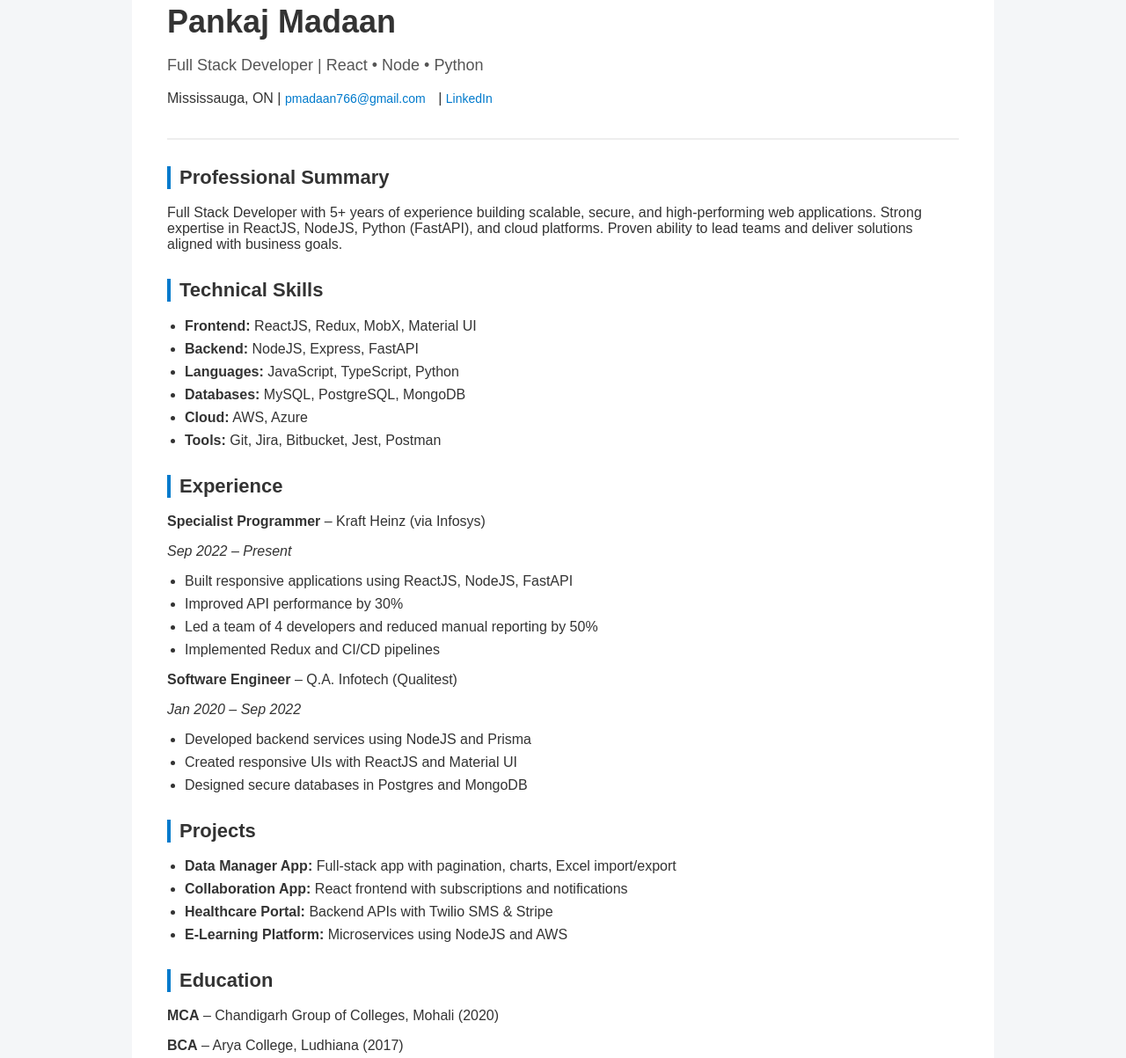
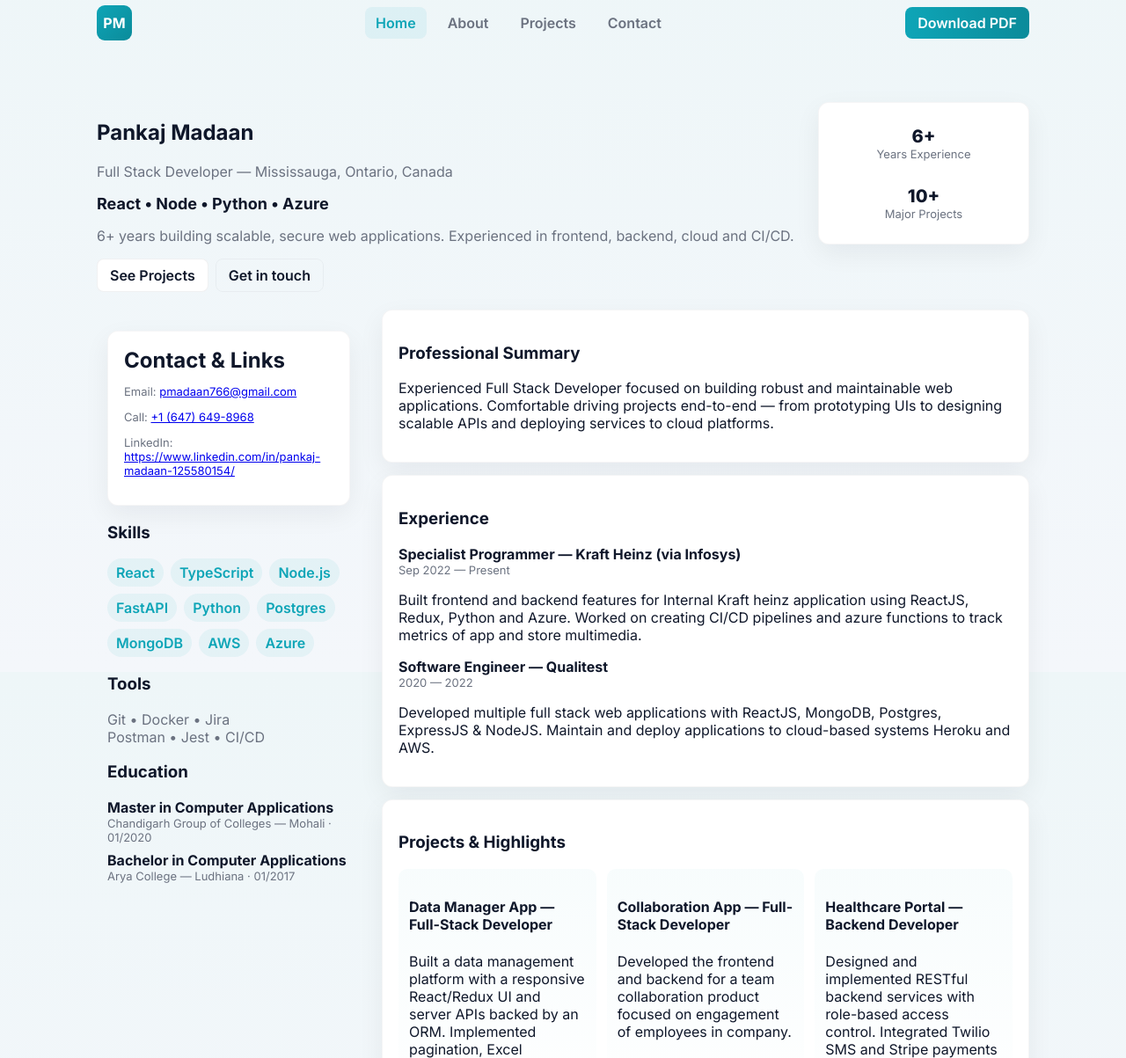
Before and after one commit to pankajmadaan/pankajmadaan, a plain HTML site: page index.html in a window 1280 px wide. Shown: the part 36-1239 px from the top of the page at 88% size. Drawn offline with Linux system fonts and the light colour scheme.

Commit message:
add code

```diff
--- /dev/null
+++ b/assets/css/styles.css
@@ -0,0 +1,84 @@
+:root{
+  --bg: #f4f7fb;
+  --card: #ffffff;
+  --muted: #6b7280;
+  --accent: #0ea5b7;
+  --accent-2: #0b8b9a;
+  --text: #0f172a;
+  --glass: rgba(255,255,255,0.6);
+  --shadow: 0 10px 30px rgba(15,23,42,0.06);
+  --radius:12px;
+  --max-width:1100px;
+}
+*{box-sizing:border-box}
+html,body{height:100%;margin:0;font-family:Inter, system-ui, -apple-system, 'Segoe UI', Roboto, Arial;background:linear-gradient(180deg,#eef6f8 0%,var(--bg) 100%);color:var(--text);-webkit-font-smoothing:antialiased}
+.wrap{max-width:var(--max-width);margin:28px auto;padding:0 20px}
+.site-header{background:transparent;padding:14px 0}
+.header-inner{display:flex;align-items:center;justify-content:space-between;gap:12px}
+.brand{display:flex;align-items:center;gap:12px;text-decoration:none;color:var(--text)}
+.avatar{display:inline-flex;align-items:center;justify-content:center;width:40px;height:40px;border-radius:9px;background:linear-gradient(135deg,var(--accent),var(--accent-2));color:#fff;font-weight:700}
+.brand-text{font-weight:700;font-size:16px}
+.nav{position:relative}
+.nav-list{display:flex;gap:12px;list-style:none;margin:0;padding:0}
+.nav-list a{padding:8px 12px;border-radius:8px;color:var(--muted);text-decoration:none;font-weight:600}
+.nav-list a:hover,.nav-list a.active{background:rgba(14,165,183,0.08);color:var(--accent)}
+.header-actions{display:flex;align-items:center;gap:10px}
+.btn{display:inline-block;padding:8px 14px;border-radius:8px;background:#fff;border:1px solid rgba(15,23,42,0.06);text-decoration:none;color:var(--text);font-weight:600}
+.btn.primary{background:linear-gradient(90deg,var(--accent),var(--accent-2));color:#fff;border:0}
+.btn.ghost{background:transparent;border:1px solid rgba(15,23,42,0.04)}
+.nav-toggle{display:none;background:transparent;border:0;font-size:20px}
+
+.site-main{padding-bottom:36px}
+.hero{display:flex;gap:20px;align-items:stretch}
+.hero-left{flex:1}
+.hero-right{width:240px}
+.lead{font-weight:700;font-size:18px;margin:6px 0}
+.muted{color:var(--muted)}
+.cta-row{margin-top:14px;display:flex;gap:8px}
+.card{background:var(--card);padding:18px;border-radius:12px;box-shadow:var(--shadow);border:1px solid rgba(15,23,42,0.04)}
+.stats{display:flex;flex-direction:column;gap:12px;align-items:center;text-align:center}
+.stat{padding:8px}
+.stat-value{font-weight:800;font-size:20px}
+.stat-label{color:var(--muted);font-size:13px}
+
+.container{display:grid;grid-template-columns:300px 1fr;gap:24px;margin-top:20px}
+.sidebar{padding:12px}
+.avatar-lg{width:72px;height:72px;border-radius:14px;display:flex;align-items:center;justify-content:center;background:linear-gradient(135deg,var(--accent),var(--accent-2));color:#fff;font-weight:700;font-size:22px;margin-bottom:8px}
+.profile{display:flex;gap:12px;align-items:center}
+.profile h2{margin:0}
+.small{font-size:13px}
+.block{margin-top:18px}
+.chips{display:flex;flex-wrap:wrap;gap:8px}
+.chip{background:rgba(14,165,183,0.07);color:var(--accent);padding:6px 10px;border-radius:999px;font-weight:600}
+.list{list-style:none;padding:0;margin:0;color:var(--muted)}
+
+.content{display:flex;flex-direction:column;gap:14px}
+.job{margin-bottom:10px}
+.job h4{margin:0}
+.meta{color:var(--muted);font-size:13px;margin-bottom:6px}
+
+.project-grid{display:grid;grid-template-columns:repeat(3,1fr);gap:12px;margin-top:12px}
+.project{background:linear-gradient(180deg,rgba(14,165,183,0.03),transparent);padding:12px;border-radius:10px}
+
+.site-footer{padding:18px 0;text-align:center;color:var(--muted)}
+
+/* responsive */
+@media (max-width:980px){
+  .container{grid-template-columns:1fr}
+  .hero{flex-direction:column}
+  .hero-right{width:100%}
+  .project-grid{grid-template-columns:repeat(2,1fr)}
+}
+@media (max-width:700px){
+  .nav-list{display:none;position:absolute;right:0;top:44px;background:var(--card);padding:8px;border-radius:8px;box-shadow:var(--shadow)}
+  .nav-toggle{display:block}
+  .project-grid{grid-template-columns:1fr}
+}
+
+/* theme dark (prefers or toggled) */
+:root[data-theme='dark']{
+  --bg:#0f172a;--card:#071126;--muted:#9aa6b2;--text:#e6eef6;--accent:#06b6d4;--accent-2:#0891b2
+}
+
+/* small util */
+.small-muted{color:var(--muted);font-size:13px}
--- /dev/null
+++ b/assets/js/main.js
@@ -0,0 +1,89 @@
+// Mobile nav toggle + theme toggle
+(() => {
+  const navToggle = document.querySelector('.nav-toggle');
+  const navList = document.getElementById('nav-menu');
+  if(navToggle && navList){
+    navToggle.addEventListener('click', ()=>{
+      const expanded = navToggle.getAttribute('aria-expanded') === 'true';
+      navToggle.setAttribute('aria-expanded', String(!expanded));
+      navList.style.display = expanded ? 'none' : 'flex';
+      // for small screens make column
+      if(window.innerWidth < 700 && !expanded){
+        navList.style.flexDirection = 'column';
+      } else if(window.innerWidth < 700){
+        navList.style.flexDirection = 'column';
+      } else {
+        navList.style.flexDirection = 'row';
+      }
+    });
+  }
+
+  // Theme toggle + persist
+  const themeToggle = document.getElementById('themeToggle');
+  const root = document.documentElement;
+  const saved = localStorage.getItem('site-theme');
+  if(saved){ root.setAttribute('data-theme', saved); }
+  if(themeToggle){
+    themeToggle.addEventListener('click', ()=>{
+      const current = root.getAttribute('data-theme') || 'light';
+      const next = current === 'dark' ? 'light' : 'dark';
+      root.setAttribute('data-theme', next === 'light' ? '' : next);
+      localStorage.setItem('site-theme', next === 'light' ? '' : next);
+    });
+  }
+
+  // mark active nav link
+  const links = document.querySelectorAll('.nav-list a');
+  links.forEach(a=>{
+    if(location.pathname.endsWith(a.getAttribute('href')) || (location.pathname === '/' && a.getAttribute('href').includes('index'))){
+      a.classList.add('active');
+    }
+  });
+
+  // Contact form: AJAX submit to Formsubmit.co with inline on-page success/error message
+  const contactForm = document.getElementById('contactForm');
+  if(contactForm){
+    contactForm.addEventListener('submit', async (e) => {
+      e.preventDefault();
+
+      // create or get message element
+      let msgEl = document.getElementById('formMessage');
+      if(!msgEl){
+        msgEl = document.createElement('div');
+        msgEl.id = 'formMessage';
+        msgEl.className = 'small-muted';
+        contactForm.parentNode.appendChild(msgEl);
+      }
+
+      const submitBtn = contactForm.querySelector('button[type="submit"]');
+      if(submitBtn) submitBtn.disabled = true;
+      msgEl.style.color = '';
+      msgEl.textContent = 'Sending...';
+
+      try{
+        const res = await fetch(contactForm.action, {
+          method: 'POST',
+          body: new FormData(contactForm),
+          headers: { 'Accept': 'application/json' }
+        });
+
+        if(res.ok){
+          msgEl.style.color = 'green';
+          msgEl.textContent = 'Message sent — thank you! I will reply shortly.';
+          contactForm.reset();
+        } else {
+          // non-OK response
+          msgEl.style.color = 'crimson';
+          msgEl.innerHTML = 'Sorry — the message could not be sent. Please email <a href="mailto:pmadaan766@gmail.com">pmadaan766@gmail.com</a> directly.';
+        }
+      } catch(err){
+        // network/CORS error
+        msgEl.style.color = 'crimson';
+        msgEl.innerHTML = 'Unable to send the message from this page. Please email <a href="mailto:pmadaan766@gmail.com">pmadaan766@gmail.com</a>.';
+      } finally{
+        if(submitBtn) submitBtn.disabled = false;
+      }
+    });
+  }
+
+})();
--- a/index.html
+++ b/index.html
@@ -1,152 +1,161 @@
-<!DOCTYPE html>
+<!doctype html>
 <html lang="en">
+
 <head>
-  <meta charset="UTF-8" />
-  <meta name="viewport" content="width=device-width, initial-scale=1.0" />
-  <title>Pankaj Madaan | Full Stack Developer</title>
-
-  <style>
-    body {
-      font-family: Arial, sans-serif;
-      background: #f4f6f8;
-      margin: 0;
-      padding: 0;
-      color: #333;
-    }
-
-    .container {
-      max-width: 900px;
-      margin: auto;
-      background: #fff;
-      padding: 40px;
-    }
-
-    header {
-      border-bottom: 2px solid #eee;
-      padding-bottom: 20px;
-      margin-bottom: 30px;
-    }
-
-    h1 {
-      margin: 0;
-      font-size: 36px;
-    }
-
-    .title {
-      font-size: 18px;
-      color: #555;
-    }
-
-    .contact a {
-      color: #007acc;
-      text-decoration: none;
-      margin-right: 10px;
-      font-size: 14px;
-    }
-
-    section {
-      margin-bottom: 30px;
-    }
-
-    h2 {
-      border-left: 4px solid #007acc;
-      padding-left: 10px;
-      font-size: 22px;
-    }
-
-    ul {
-      padding-left: 20px;
-    }
-
-    li {
-      margin-bottom: 8px;
-    }
-
-    footer {
-      text-align: center;
-      color: #777;
-      font-size: 14px;
-      margin-top: 40px;
-    }
-  </style>
+  <meta charset="utf-8">
+  <meta name="viewport" content="width=device-width,initial-scale=1">
+  <title>Pankaj Madaan — Full Stack Developer</title>
+  <link href="https://fonts.googleapis.com/css2?family=Inter:wght@300;400;600;700;800&display=swap" rel="stylesheet">
+  <link rel="stylesheet" href="assets/css/styles.css">
 </head>
 
 <body>
-  <div class="container">
-
-    <header>
-      <h1>Pankaj Madaan</h1>
-      <p class="title">Full Stack Developer | React • Node • Python</p>
-      <p class="contact">
-        Mississauga, ON |
-        <a href="mailto:pmadaan766@gmail.com">pmadaan766@gmail.com</a> |
-        <a href="https://www.linkedin.com/in/pankaj-madaan-12558015" target="_blank">LinkedIn</a>
-      </p>
+  <header class="site-header">
+    <div class="wrap header-inner">
+      <a class="brand" href="index.html"><span class="avatar">PM</span></a>
+      <nav class="nav" aria-label="Main navigation">
+        <button class="nav-toggle" aria-expanded="false" aria-controls="nav-menu">☰</button>
+        <ul id="nav-menu" class="nav-list">
+          <li><a href="index.html" class="active">Home</a></li>
+          <li><a href="about.html">About</a></li>
+          <li><a href="projects.html">Projects</a></li>
+          <li><a href="contact.html">Contact</a></li>
+        </ul>
+      </nav>
+      <div class="header-actions">
+        <a class="btn primary" href="assets/PankajResume.pdf" target="_blank" rel="noopener noreferrer" download>Download PDF</a>
+      </div>
+    </div>
   </header>
 
-    <section>
-      <h2>Professional Summary</h2>
-      <p>
-        Full Stack Developer with 5+ years of experience building scalable,
-        secure, and high-performing web applications. Strong expertise in
-        ReactJS, NodeJS, Python (FastAPI), and cloud platforms. Proven ability
-        to lead teams and deliver solutions aligned with business goals.
-      </p>
+  <main class="wrap site-main">
+    <section class="hero">
+      <div class="hero-left">
+        <h1>Pankaj Madaan</h1>
+                    <p class="muted">Full Stack Developer — Mississauga, Ontario, Canada</p>
+
+        <p class="lead"> React • Node • Python • Azure</p>
+        <p class="muted">6+ years building scalable, secure web applications. Experienced in frontend, backend, cloud and CI/CD.</p>
+        <div class="cta-row">
+          <a class="btn" href="projects.html">See Projects</a>
+          <a class="btn ghost" href="contact.html">Get in touch</a>
+        </div>
+      </div>
+      <div class="hero-right">
+        <div class="card stats">
+          <div class="stat"><div class="stat-value">6+</div><div class="stat-label">Years Experience</div></div>
+          <div class="stat"><div class="stat-value">10+</div><div class="stat-label">Major Projects</div></div>
+        </div>
+      </div>
     </section>
 
-    <section>
-      <h2>Technical Skills</h2>
-      <ul>
-        <li><strong>Frontend:</strong> ReactJS, Redux, MobX, Material UI</li>
-        <li><strong>Backend:</strong> NodeJS, Express, FastAPI</li>
-        <li><strong>Languages:</strong> JavaScript, TypeScript, Python</li>
-        <li><strong>Databases:</strong> MySQL, PostgreSQL, MongoDB</li>
-        <li><strong>Cloud:</strong> AWS, Azure</li>
-        <li><strong>Tools:</strong> Git, Jira, Bitbucket, Jest, Postman</li>
-      </ul>
+    <div class="container">
+      <aside class="sidebar">
+        <div class="profile">
+              <section class="card" style="margin-top:12px">
+            <h2>Contact & Links</h2>
+            <p class="small-muted">Email: <a href="mailto:pmadaan766@gmail.com">pmadaan766@gmail.com</a></p>
+            <p class="small-muted">Call: <a href="tel:+16476498968">+1 (647) 649-8968</a></p>
+
+            <p class="small-muted">LinkedIn: <a href="https://www.linkedin.com/in/pankaj-madaan-125580154/" target="_blank" rel="noopener">https://www.linkedin.com/in/pankaj-madaan-125580154/</a></p>
         </section>
 
-    <section>
-      <h2>Experience</h2>
+        </div>
 
-      <p><strong>Specialist Programmer</strong> – Kraft Heinz (via Infosys)</p>
-      <p><em>Sep 2022 – Present</em></p>
-      <ul>
-        <li>Built responsive applications using ReactJS, NodeJS, FastAPI</li>
-        <li>Improved API performance by 30%</li>
-        <li>Led a team of 4 developers and reduced manual reporting by 50%</li>
-        <li>Implemented Redux and CI/CD pipelines</li>
+        <div class="block">
+          <h3>Skills</h3>
+          <div class="chips">
+            <span class="chip">React</span>
+            <span class="chip">TypeScript</span>
+            <span class="chip">Node.js</span>
+            <span class="chip">FastAPI</span>
+            <span class="chip">Python</span>
+            <span class="chip">Postgres</span>
+            <span class="chip">MongoDB</span>
+            <span class="chip">AWS</span>
+            <span class="chip">Azure</span>
+          </div>
+        </div>
+
+        <div class="block">
+          <h3>Tools</h3>
+          <ul class="list">
+            <li>Git • Docker • Jira</li>
+            <li>Postman • Jest • CI/CD</li>
           </ul>
+        </div>
 
-      <p><strong>Software Engineer</strong> – Q.A. Infotech (Qualitest)</p>
-      <p><em>Jan 2020 – Sep 2022</em></p>
-      <ul>
-        <li>Developed backend services using NodeJS and Prisma</li>
-        <li>Created responsive UIs with ReactJS and Material UI</li>
-        <li>Designed secure databases in Postgres and MongoDB</li>
-      </ul>
+        <div class="block">
+          <h3>Education</h3>
+          <div class="edu-list">
+            <div class="edu-item">
+              <strong>Master in Computer Applications</strong>
+              <div class="small-muted">Chandigarh Group of Colleges — Mohali · 01/2020</div>
+            </div>
+            <div class="edu-item" style="margin-top:8px">
+              <strong>Bachelor in Computer Applications</strong>
+              <div class="small-muted">Arya College — Ludhiana · 01/2017</div>
+            </div>
+          </div>
+        </div>
+      </aside>
+
+      <main class="content">
+        <section class="card">
+          <h3>Professional Summary</h3>
+          <p>Experienced Full Stack Developer focused on building robust and maintainable web applications. Comfortable driving projects end-to-end — from prototyping UIs to designing scalable APIs and deploying services to cloud platforms.</p>
         </section>
 
-    <section>
-      <h2>Projects</h2>
-      <ul>
-        <li><strong>Data Manager App:</strong> Full-stack app with pagination, charts, Excel import/export</li>
-        <li><strong>Collaboration App:</strong> React frontend with subscriptions and notifications</li>
-        <li><strong>Healthcare Portal:</strong> Backend APIs with Twilio SMS & Stripe</li>
-        <li><strong>E-Learning Platform:</strong> Microservices using NodeJS and AWS</li>
-      </ul>
+        <section class="card">
+          <h3>Experience</h3>
+          <article class="job">
+            <h4>Specialist Programmer — Kraft Heinz (via Infosys)</h4>
+            <div class="meta">Sep 2022 — Present</div>
+            <p>Built frontend and backend features for Internal Kraft heinz application using ReactJS, Redux, Python and Azure. Worked on creating CI/CD pipelines and azure functions to track metrics of app and store multimedia.</p>
+          </article>
+
+          <article class="job">
+            <h4>Software Engineer — Qualitest</h4>
+            <div class="meta">2020 — 2022</div>
+            <p>Developed multiple full stack web applications with ReactJS, MongoDB, Postgres, ExpressJS & NodeJS. Maintain and deploy applications to cloud-based systems Heroku and AWS.</p>
+          </article>
+
+
         </section>
 
-    <section>
-      <h2>Education</h2>
-      <p><strong>MCA</strong> – Chandigarh Group of Colleges, Mohali (2020)</p>
-      <p><strong>BCA</strong> – Arya College, Ludhiana (2017)</p>
+        <section class="card">
+          <h3>Projects & Highlights</h3>
+          <div class="project-grid">
+            <div class="project">
+              <h4>Data Manager App — Full-Stack Developer</h4>
+              <p>Built a data management platform with a responsive React/Redux UI and server APIs backed by an ORM. Implemented pagination, Excel import/export, and interactive analytics visualizations.</p>
+            </div>
+
+            <div class="project">
+              <h4>Collaboration App — Full-Stack Developer</h4>
+              <p>Developed the frontend and backend for a team collaboration product focused on engagement of employees in company.</p>
+            </div>
+
+            <div class="project">
+              <h4>Healthcare Portal — Backend Developer</h4>
+              <p>Designed and implemented RESTful backend services with role-based access control. Integrated Twilio SMS and Stripe payments for notifications and billing.</p>
+            </div>
+
+            <div class="project">
+              <h4>E‑Learning Platform — Full-Stack Developer</h4>
+              <p>Created a scalable e‑learning platform using React/MobX frontend and Node.js/Sequelize microservices, deployed via AWS CDK. Implemented subscriptions, server-side pagination, and Excel handling.</p>
+            </div>
+          </div>
         </section>
+      </main>
+    </div>
+  </main>
 
-    <footer>
-      © 2026 Pankaj Madaan
+  <footer class="site-footer">
+    <div class="wrap">© Pankaj Madaan — <span class="muted">2026</span></div>
   </footer>
 
-  </div>
+  <script src="assets/js/main.js"></script>
 </body>
+
 </html>
```
Also changed, not shown: about.html (added, +71 -0 lines), contact.html (added, +50 -0 lines), projects.html (added, +79 -0 lines), 1 other file. Lines whose indentation alone changed are shown as unchanged.
